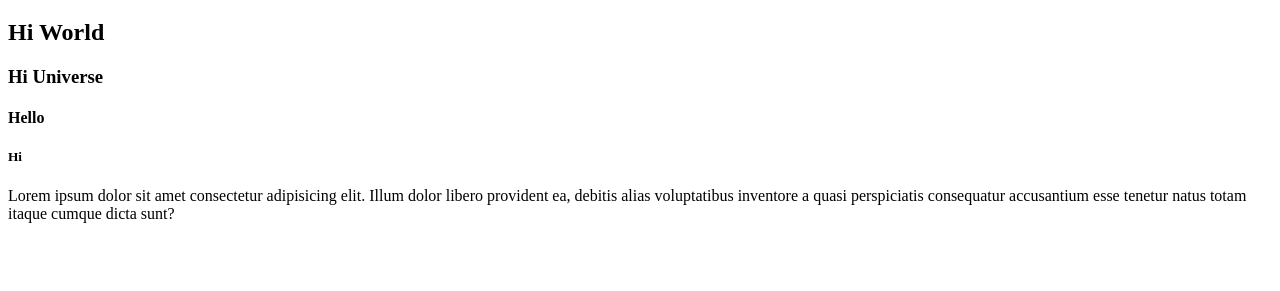
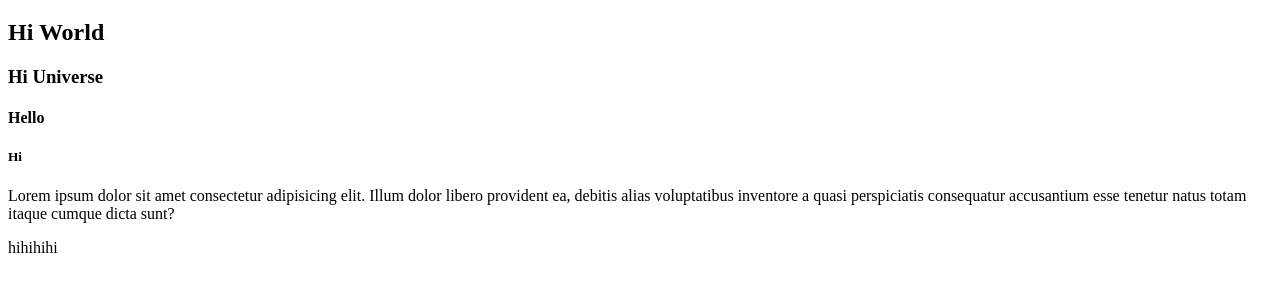
Before and after one commit to dotdwebo/learn-tailwindcss, a plain HTML site: page index.html in a window 1280 px wide. Shown: the part 61-352 px from the top of the page. Drawn offline with Linux system fonts and the light colour scheme.

Commit message:
update: index.html

```diff
--- a/index.html
+++ b/index.html
@@ -13,5 +13,6 @@
     <h4>Hello</h4>
     <h5>Hi</h5>
     <p>Lorem ipsum dolor sit amet consectetur adipisicing elit. Illum dolor libero provident ea, debitis alias voluptatibus inventore a quasi perspiciatis consequatur accusantium esse tenetur natus totam itaque cumque dicta sunt?</p>
+    <p>hihihihi</p>
 </body>
 </html>
```
Also changed, not shown: CHANGELOG.md (added).
